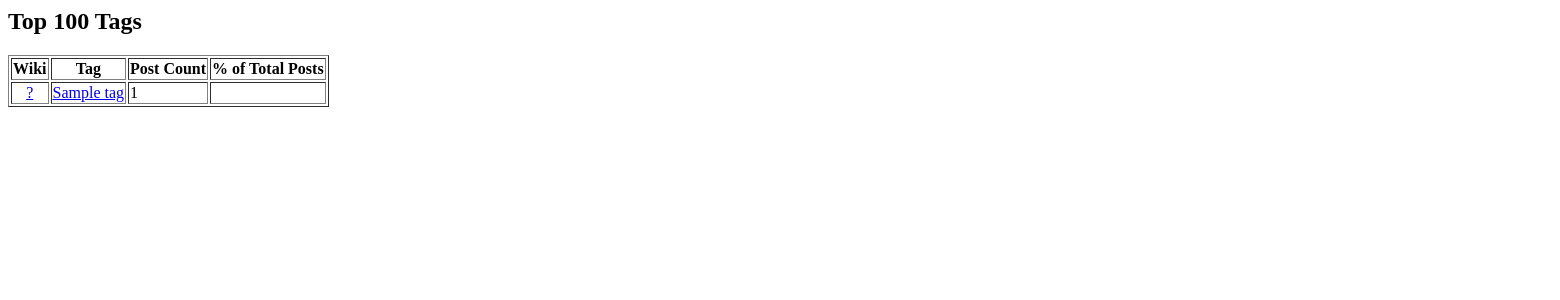
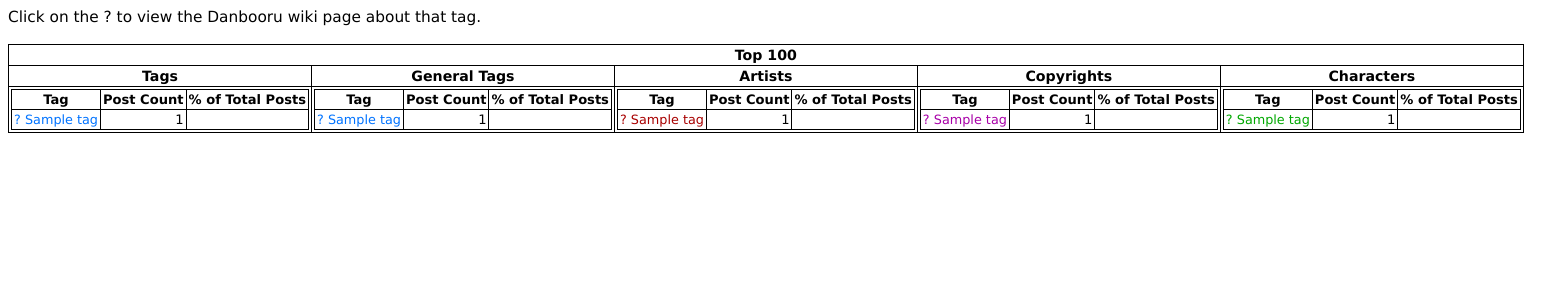
Before and after one commit to Bouowmx/danbooru-tag-trends, a Python web app: template templates/home.html in a window 1560 px wide. Shown: the top 300 px of the page. Run offline with Jinja, Linux system fonts and the light colour scheme; the template is opened without the code that fills it: most values are stand-ins (such as "Sample title", 1, 10 or a date in 2020).

Commit message:
Add top 100 for each of the four tag categories

```diff
--- a/templates/home.html
+++ b/templates/home.html
@@ -1,14 +1,55 @@
+<!DOCTYPE html>
 <html>
 <head>
+<meta charset="UTF-8">
+<style>
+	* {font-family: Verdana, Helvetica, Arial, sans-serif; font-size: 98%}
+	a {text-decoration: none}
+	a.general:hover {color: hsl(213, 100%, 75%)}
+	a.general:link {color: hsl(213, 100%, 50%)}
+	a.general:visited {color: hsl(213, 100%, 50%)}
+	a.artist:hover {color: hsl(0, 38%, 57%)}
+	a.artist:link {color: hsl(0, 100%, 33%)}
+	a.artist:visited {color: hsl(0, 100%, 33%)}
+	a.copyright:hover {color: hsl(300, 38%, 57%)}
+	a.copyright:link {color: hsl(300, 100%, 33%)}
+	a.copyright:visited {color: hsl(300, 100%, 33%)}
+	a.character:hover {color: hsl(120, 38%, 57%)}
+	a.character:link {color: hsl(120, 100%, 33%)}
+	a.character:visited {color: hsl(120, 100%, 33%)}
+	table, td, th {border: 1px solid black; padding: 2px}
+	table {border-collapse: collapse}
+	td, th {padding: 2px; vertical-align: top; white-space: nowrap}
+</style>
 <title>Danbooru Tag Trends</title>
 </head>
 <body>
-<h2>Top 100 Tags</h2>
-<table border="1">
-	<tr><th>Wiki</th><th>Tag</th><th>Post Count</th><th>% of Total Posts</th></tr>
-	{% for tag in tags %}
-		<tr><td><center><a href="http://danbooru.donmai.us/wiki_pages/show_or_new?title={{tag["name"]}}">?</a></center></td><td><a href="http://danbooru.donmai.us/posts?tags={{tag["name"]}}">{{tag["name"]}}</a></td><td>{{tag["post_count"][0]}}</td><td>{{100.0 * tag["post_count"][0] / total_posts}}</td></tr>
-	{% endfor %}
+Click on the ? to view the Danbooru wiki page about that tag.<br><br>
+<table>
+	<tr><th colspan="5">Top 100</th></tr>
+	<tr><th>Tags</th><th>General Tags</th><th>Artists</th><th>Copyrights</th><th>Characters</th></tr>
+	<tr>
+		<td><table>
+			<tr><th>Tag</th><th>Post Count</th><th>% of Total Posts</th></tr>{% for tag in tags %}
+			<tr><td><a class="{{"general" if (tag["category"] == 0) else "artist" if (tag["category"] == 1) else "copyright" if (tag["category"] == 3) else "character" if (tag["category"] == 4) else "general"}}" href="http://danbooru.donmai.us/wiki_pages/show_or_new?title={{tag["name"]}}">?</a> <a class="{{"general" if (tag["category"] == 0) else "artist" if (tag["category"] == 1) else "copyright" if (tag["category"] == 3) else "character" if (tag["category"] == 4) else "general"}}" href="http://danbooru.donmai.us/posts?tags={{tag["name"]}}">{{tag["name"]}}</a></td><td style="text-align: right">{{tag["post_count"][0]}}</td><td>{{100.0 * tag["post_count"][0] / total_posts}}</td></tr>{% endfor %}
+		</table></td>
+		<td><table>
+			<tr><th>Tag</th><th>Post Count</th><th>% of Total Posts</th></tr>{% for tag in tags_general %}
+			<tr><td><a class="general" href="http://danbooru.donmai.us/wiki_pages/show_or_new?title={{tag["name"]}}">?</a> <a class="general" href="http://danbooru.donmai.us/posts?tags={{tag["name"]}}">{{tag["name"]}}</a></td><td style="text-align: right">{{tag["post_count"][0]}}</td><td>{{100.0 * tag["post_count"][0] / total_posts}}</td></tr>{% endfor %}
+		</table></td>
+		<td><table>
+			<tr><th>Tag</th><th>Post Count</th><th>% of Total Posts</th></tr>{% for tag in tags_artist %}
+			<tr><td><a class="artist" href="http://danbooru.donmai.us/wiki_pages/show_or_new?title={{tag["name"]}}">?</a> <a class="artist" href="http://danbooru.donmai.us/posts?tags={{tag["name"]}}">{{tag["name"]}}</a></td><td style="text-align: right">{{tag["post_count"][0]}}</td><td>{{100.0 * tag["post_count"][0] / total_posts}}</td></tr>{% endfor %}
+		</table></td>
+		<td><table>
+			<tr><th>Tag</th><th>Post Count</th><th>% of Total Posts</th></tr>{% for tag in tags_copyright %}
+			<tr><td><a class="copyright" href="http://danbooru.donmai.us/wiki_pages/show_or_new?title={{tag["name"]}}">?</a> <a class="copyright" href="http://danbooru.donmai.us/posts?tags={{tag["name"]}}">{{tag["name"]}}</a></td><td style="text-align: right">{{tag["post_count"][0]}}</td><td>{{100.0 * tag["post_count"][0] / total_posts}}</td></tr>{% endfor %}
+		</table></td>
+		<td><table>
+			<tr><th>Tag</th><th>Post Count</th><th>% of Total Posts</th></tr>{% for tag in tags_character %}
+			<tr><td><a class="character" href="http://danbooru.donmai.us/wiki_pages/show_or_new?title={{tag["name"]}}">?</a> <a class="character" href="http://danbooru.donmai.us/posts?tags={{tag["name"]}}">{{tag["name"]}}</a></td><td style="text-align: right">{{tag["post_count"][0]}}</td><td>{{100.0 * tag["post_count"][0] / total_posts}}</td></tr>{% endfor %}
+		</table></td>
+	</tr>
 </table>
 </body>
 </html>
```
Also changed, not shown: app.py (+57 -54 lines).
